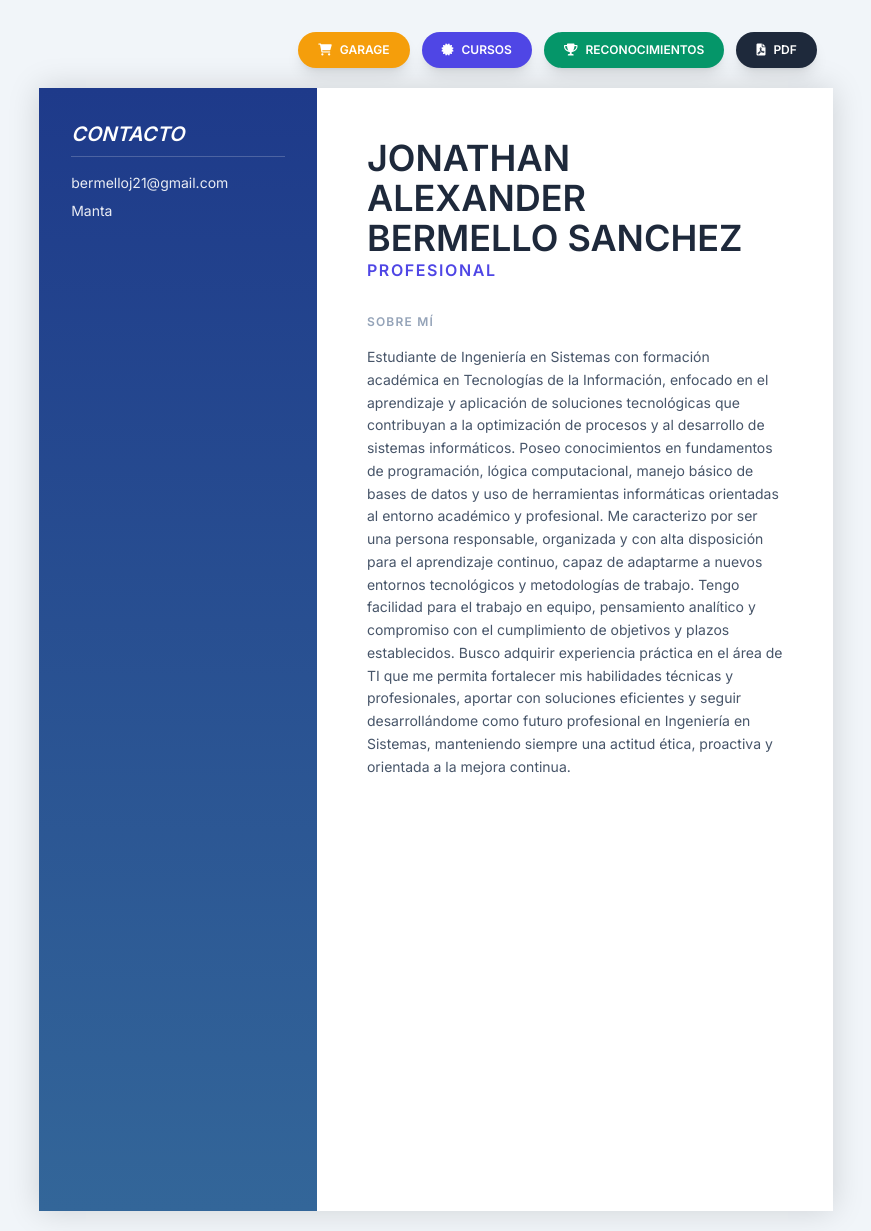
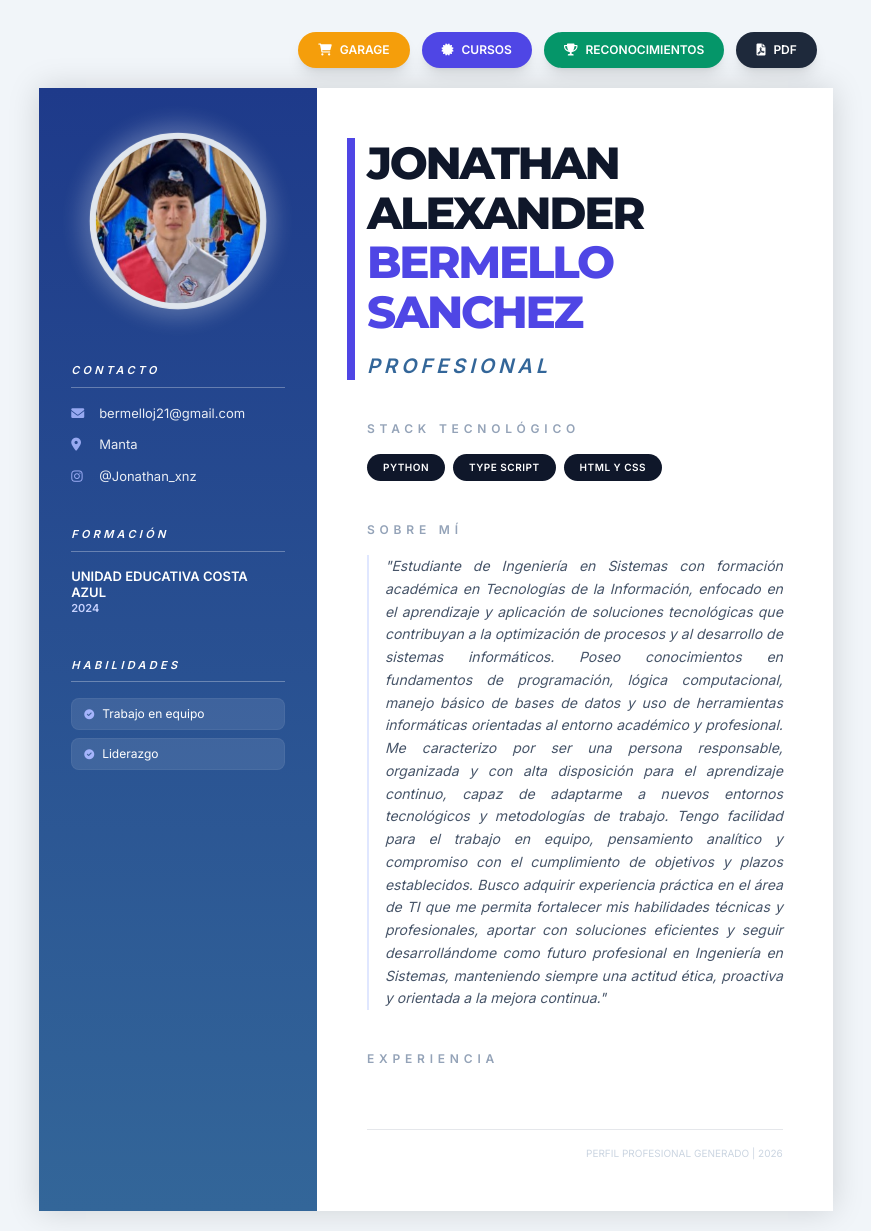
Before and after one commit to JABS34/hojadevida, a Django app: page /perfil/jabs6393/ in a window 1280 px wide. Shown: the whole page, without its empty margins (204-1075 px from the left). Run offline with Django 5.2, Linux system fonts and the light colour scheme; data comes from the database, SQL or seed files in the repository; data that the repository does not hold is empty; some libraries are stand-ins or nearby versions.

Commit message:
Update profile_cv.html

```diff
--- a/tasks/templates/profile_cv.html
+++ b/tasks/templates/profile_cv.html
@@ -11,8 +11,11 @@
         :root { --a4-width: 210mm; --a4-height: 297mm; }
         body { font-family: 'Inter', sans-serif; background-color: #f1f5f9; margin: 0; padding: 0; }
         .cv-page { width: var(--a4-width); height: var(--a4-height); margin: 20px auto; background: white; box-shadow: 0 0 30px rgba(0,0,0,0.15); display: flex; overflow: hidden; }
+        .profile-photo { width: 170px; height: 170px; border: 6px solid rgba(255,255,255,0.4); animation: pulse-photo 4s infinite ease-in-out; }
+        @keyframes pulse-photo { 0%, 100% { transform: scale(1); box-shadow: 0 0 0 0px rgba(255,255,255,0.4); } 50% { transform: scale(1.05); box-shadow: 0 0 25px 10px rgba(255,255,255,0.2); } }
         .aside-bg { background: linear-gradient(180deg, #1e3a8a 0%, #336699 100%); width: 35%; color: white; }
         .main-content { width: 65%; padding: 50px; }
+        .name-title { font-family: 'Montserrat', sans-serif; line-height: 1.1; }
         @media print { .no-print { display: none !important; } .cv-page { box-shadow: none; margin: 0; width: 100%; height: 100vh; } }
         .cursor-zoom { cursor: zoom-in; transition: transform 0.2s; }
         .cursor-zoom:hover { transform: scale(1.02); }
@@ -39,19 +42,97 @@
     </div>
 
     <div class="cv-page">
-        <aside class="aside-bg p-8">
-            <h2 class="text-xl font-bold mb-4 italic border-b border-white/20 pb-2">CONTACTO</h2>
-            <p class="text-sm opacity-90 mb-2">{{ user_viewed.email }}</p>
-            <p class="text-sm opacity-90">{{ perfil.direcciondomiciliaria }}</p>
+        <aside class="aside-bg p-8 space-y-10">
+            <div class="flex justify-center py-4">
+                <div class="profile-photo rounded-full overflow-hidden bg-slate-300 shadow-2xl">
+                    {% if perfil.foto %}
+                        <img src="{{ perfil.foto.url }}" class="w-full h-full object-cover">
+                    {% else %}
+                        <div class="h-full flex items-center justify-center text-6xl font-bold bg-indigo-800 text-white">
+                            {{ perfil.nombres|slice:":1"|upper }}
+                        </div>
+                    {% endif %}
+                </div>
+            </div>
+
+            <section>
+                <h3 class="text-[11px] font-bold tracking-[0.3em] uppercase border-b border-white/30 pb-2 mb-4 italic">Contacto</h3>
+                <div class="space-y-3 text-[13px] opacity-90">
+                    <p class="flex items-center gap-3"><i class="fas fa-envelope text-indigo-300 w-4"></i> {{ user_viewed.email }}</p>
+                    <p class="flex items-center gap-3"><i class="fas fa-map-marker-alt text-indigo-300 w-4"></i> {{ perfil.direcciondomiciliaria|default:"No especificada" }}</p>
+                    {% if perfil.instagram %}<p class="flex items-center gap-3"><i class="fab fa-instagram text-indigo-300 w-4"></i> @{{ perfil.instagram }}</p>{% endif %}
+                </div>
+            </section>
+
+            <section>
+                <h3 class="text-[11px] font-bold tracking-[0.3em] uppercase border-b border-white/30 pb-2 mb-4 italic">Formación</h3>
+                <div class="space-y-4">
+                    {% for estudio in estudios %}
+                    <div class="text-[13px]">
+                        <p class="font-bold uppercase text-white leading-tight">{{ estudio.institucion }}</p>
+                        <p class="text-[11px] text-indigo-200 font-semibold">{{ estudio.fecha_graduacion|date:"Y" }}</p>
+                    </div>
+                    {% endfor %}
+                </div>
+            </section>
+
+            <section>
+                <h3 class="text-[11px] font-bold tracking-[0.3em] uppercase border-b border-white/30 pb-2 mb-4 italic">Habilidades</h3>
+                <ul class="grid grid-cols-1 gap-2 text-[12px]">
+                    {% for hab in habilidades %}
+                    <li class="flex items-center gap-2 bg-white/10 px-3 py-1.5 rounded-lg border border-white/5">
+                        <i class="fas fa-check-circle text-indigo-300 text-[10px]"></i> {{ hab.nombre }}
+                    </li>
+                    {% endfor %}
+                </ul>
+            </section>
         </aside>
 
-        <main class="main-content">
-            <h1 class="text-4xl font-extrabold text-slate-800 uppercase">{{ perfil.nombres }} {{ perfil.apellidos }}</h1>
-            <p class="text-indigo-600 font-bold tracking-widest mb-8">PROFESIONAL</p>
-            <section>
-                <h3 class="font-bold text-slate-400 text-xs tracking-widest uppercase mb-4">Sobre mí</h3>
-                <p class="text-slate-600 text-sm leading-relaxed">{{ perfil.descripcionperfil }}</p>
-            </section>
+        <main class="main-content flex flex-col justify-between">
+            <div>
+                <header class="mb-10 relative">
+                    <div class="absolute -left-5 top-0 w-2 h-full bg-indigo-600"></div>
+                    <h1 class="name-title text-[45px] font-extrabold text-[#0f172a] uppercase tracking-tighter">
+                        {{ perfil.nombres|default:"NOMBRES" }}<br><span class="text-indigo-600">{{ perfil.apellidos|default:"APELLIDOS" }}</span>
+                    </h1>
+                    <p class="text-xl text-[#336699] font-bold tracking-[0.2em] uppercase mt-4 italic">PROFESIONAL</p>
+                </header>
+
+                <section class="mb-10">
+                    <h2 class="text-[12px] font-black text-slate-400 uppercase tracking-[0.4em] mb-4">Stack Tecnológico</h2>
+                    <div class="flex flex-wrap gap-2">
+                        {% for lang in lenguajes %}
+                        <span class="bg-slate-900 text-white px-4 py-1.5 rounded-full text-[10px] font-bold tracking-wider">
+                            {{ lang.nombre|upper }}
+                        </span>
+                        {% endfor %}
+                    </div>
+                </section>
+
+                <section class="mb-10">
+                    <h2 class="text-[12px] font-black text-slate-400 uppercase tracking-[0.4em] mb-4">Sobre mí</h2>
+                    <p class="text-slate-600 text-[14px] leading-relaxed text-justify italic border-l-2 border-indigo-100 pl-4">
+                        "{{ perfil.descripcionperfil|default:"Sin descripción disponible." }}"
+                    </p>
+                </section>
+
+                <section>
+                    <h2 class="text-[12px] font-black text-slate-400 uppercase tracking-[0.4em] mb-6">Experiencia</h2>
+                    <div class="space-y-8">
+                        {% for exp in experiencias %}
+                        <div class="relative pl-6 border-l border-slate-100">
+                            <div class="absolute -left-[5px] top-1.5 w-2.5 h-2.5 rounded-full bg-indigo-600"></div>
+                            <h3 class="font-extrabold text-slate-800 text-[16px]">{{ exp.puesto }}</h3>
+                            <p class="text-indigo-600 text-[12px] font-black uppercase">{{ exp.empresa }}</p>
+                            <p class="text-slate-500 text-[12px] leading-snug">{{ exp.descripcion }}</p>
+                        </div>
+                        {% endfor %}
+                    </div>
+                </section>
+            </div>
+            <footer class="text-[10px] text-slate-300 text-right border-t pt-4 uppercase">
+                Perfil Profesional Generado | 2026
+            </footer>
         </main>
     </div>
 
```
